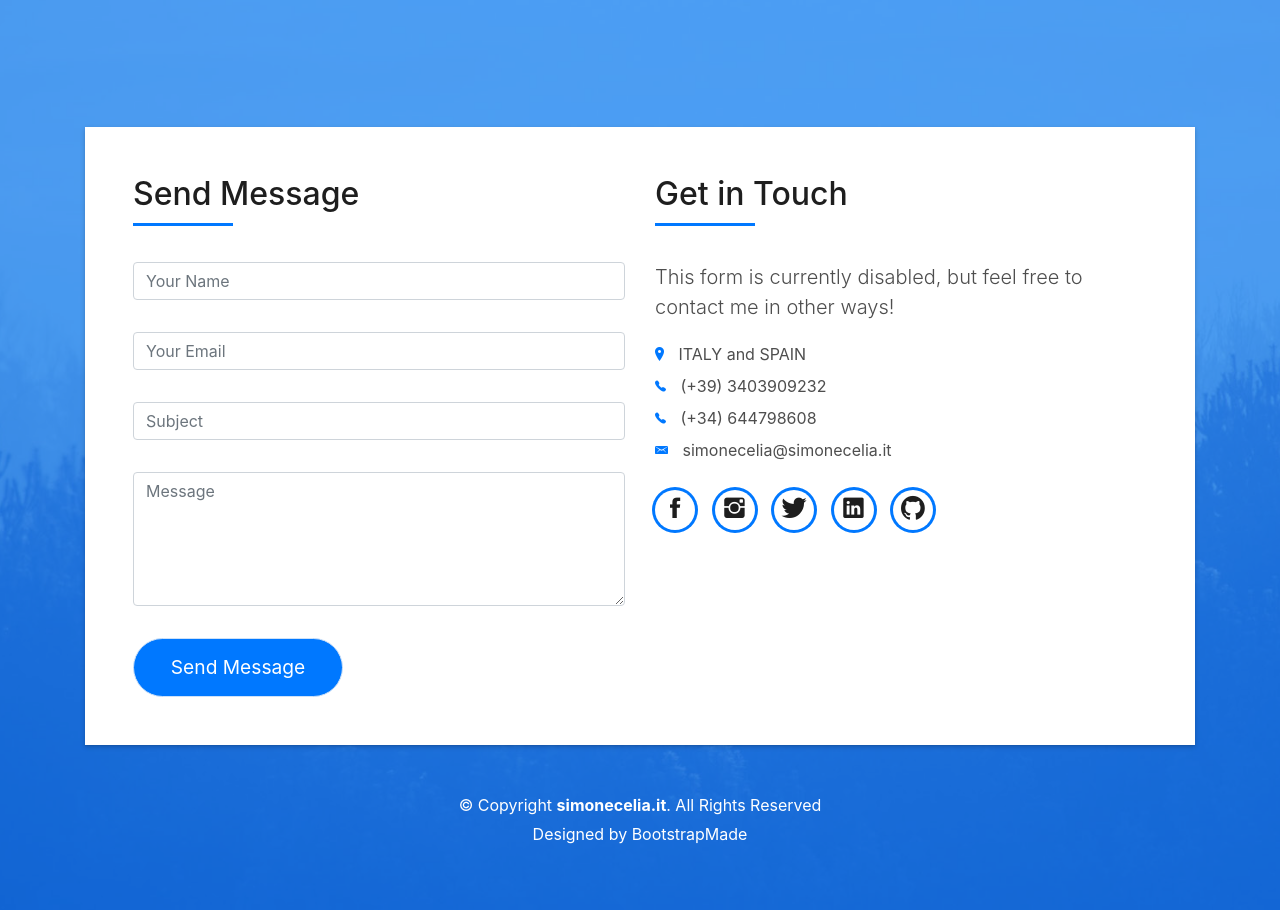
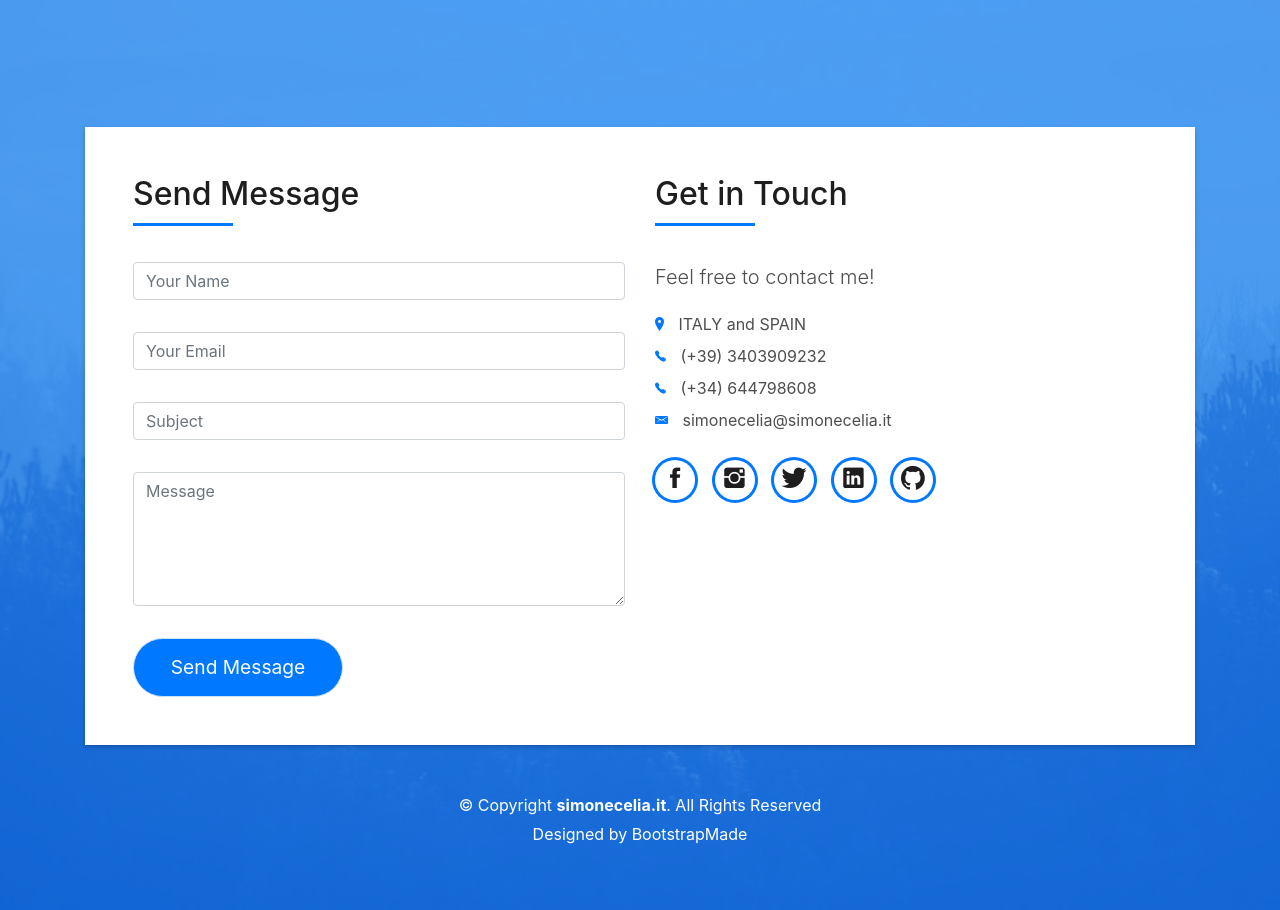
Before and after one commit to simon387/simonecelia.it, a PHP site: page / in a window 1280 px wide. Shown: the part 3834-4744 px from the top of the page. Run offline with PHP 8.4, Linux system fonts and the light colour scheme; some libraries are stand-ins or nearby versions; some web fonts are replaced.

Commit message:
upd_message

```diff
--- a/components/footer.php
+++ b/components/footer.php
@@ -67,7 +67,7 @@
 																</div>
 																<div class="more-info">
 																		<p class="lead">
-																				This form is currently disabled, but feel free to contact me in other ways!
+																				Feel free to contact me!
 																		</p>
 																		<ul class="list-ico">
 																				<li><span class="ion-ios-location"></span> ITALY and SPAIN</li>
```
